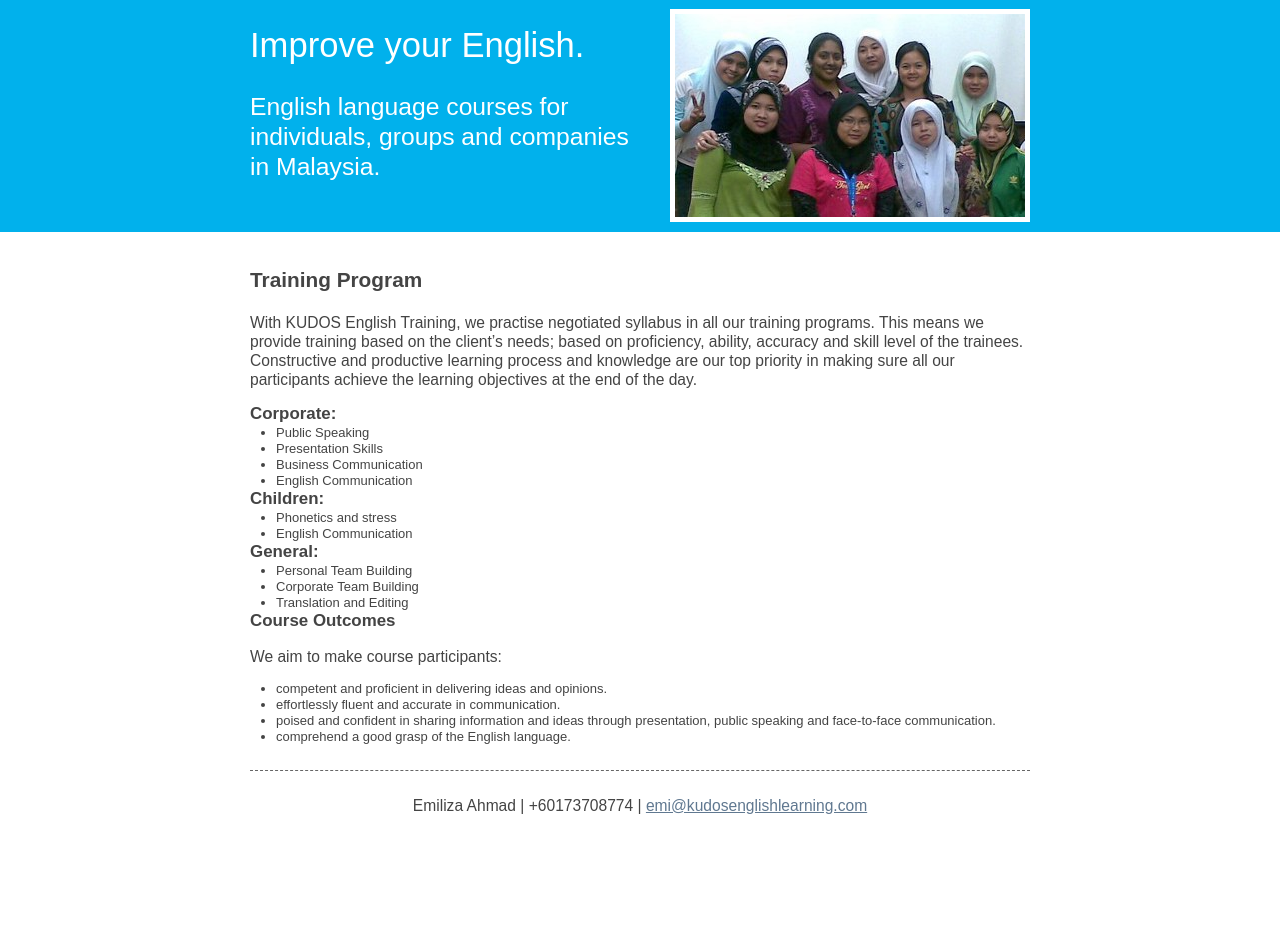
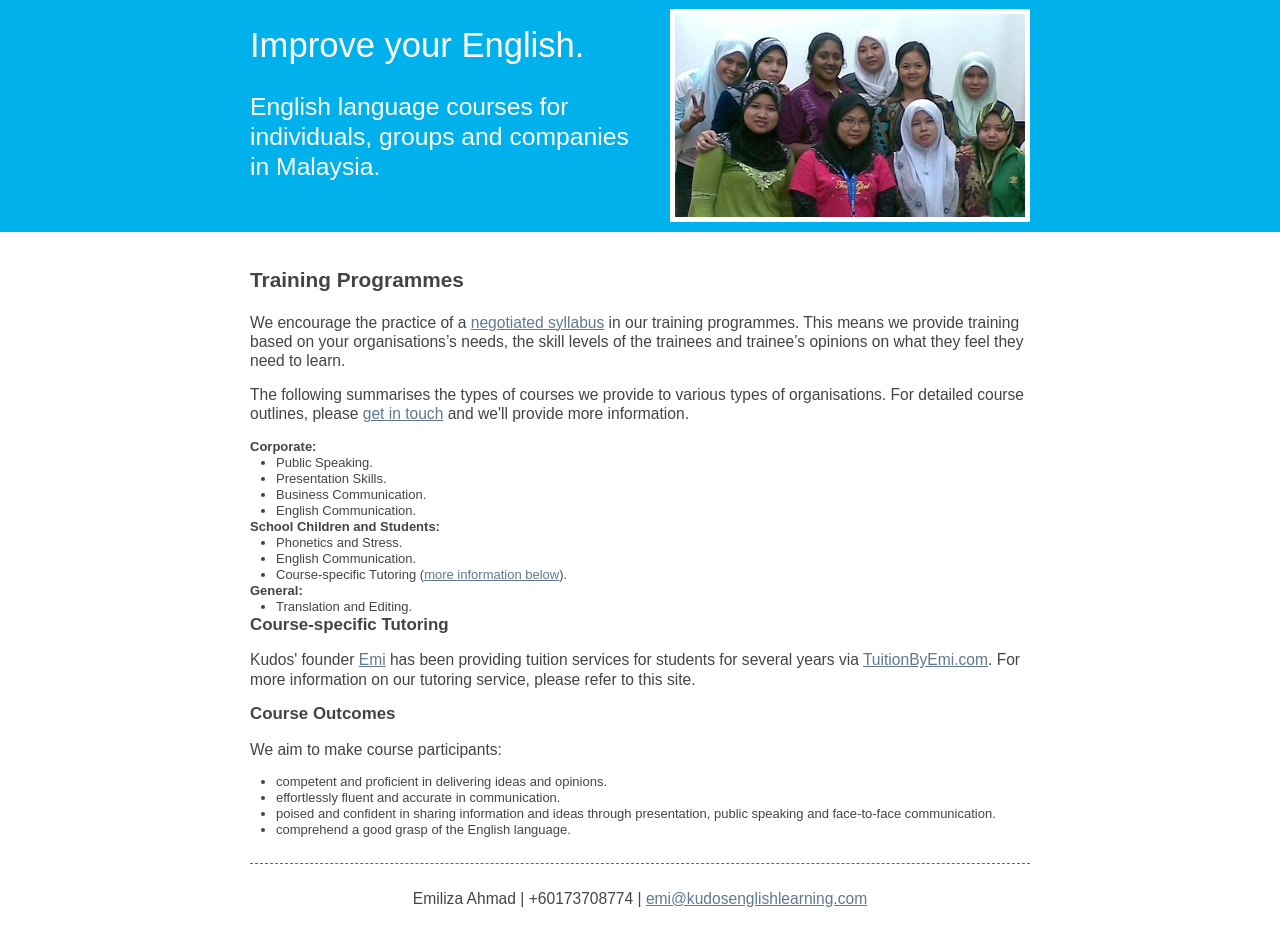
Before and after one commit to calumhalcrow/kudosenglishlearning, a Python web app: template templates/training-programmes.html in a window 1280 px wide. Shown: the part 101-1034 px from the top of the page. Before the commit the page ends 915 px from the top, so only its background shows below. Run offline with Jinja, Linux system fonts and the light colour scheme; the template is opened without the code that fills it, so the values that code supplies are empty.

Commit message:
Re-vamped Training Programmes content.

```diff
--- a/templates/training-programmes.html
+++ b/templates/training-programmes.html
@@ -1,25 +1,30 @@
 {% extends "base.html" %}
 {% block content %}
-<h1>Training Program</h1>
-<p>With KUDOS English Training, we practise negotiated syllabus in all our training programs. This means we provide training based on the client’s needs; based on proficiency, ability, accuracy and skill level of the trainees. Constructive and productive learning process and knowledge are our top priority in making sure all our participants achieve the learning objectives at the end of the day.</p>
-<h2>Corporate:</h2>
+<h1>Training Programmes</h1>
+<p>We encourage the practice of a <a href="http://www.onestopenglish.com/support/methodology/teaching-approaches/teaching-approaches-the-negotiated-syllabus/146497.article">negotiated syllabus</a> in our training programmes. This means we provide training based on your organisations&rsquo;s needs, the skill levels of the trainees and trainee&rsquo;s opinions on what they feel they need to learn.</p>
+<p>The following summarises the types of courses we provide to various types of organisations. For detailed course outlines, please <a href="#contact">get in touch</a> and we'll provide more information.</p>
+<h3>Corporate:</h3>
 <ul>
-    <li>Public Speaking</li>
-    <li>Presentation Skills</li>
-    <li>Business Communication</li>
-    <li>English Communication</li>
+    <li>Public Speaking.</li>
+    <li>Presentation Skills.</li>
+    <li>Business Communication.</li>
+    <li>English Communication.</li>
 </ul>
-<h2>Children:</h2>
+<h3>School Children and Students:</h3>
 <ul>
-    <li>Phonetics and stress</li>
-    <li>English Communication</li>
+    <li>Phonetics and Stress.</li>
+    <li>English Communication.</li>
+    <li>Course-specific Tutoring (<a href="#tuition-by-emi">more information below</a>).</li>
 </ul>
-<h2>General:</h2>
+<h3>General:</h3>
 <ul>
-    <li>Personal Team Building</li>
-    <li>Corporate Team Building</li>
-    <li>Translation and Editing</li>
+    <li>Translation and Editing.</li>
 </ul>
+
+<a name="tuition-by-emi"></a>
+<h2>Course-specific Tutoring</h2>
+<p>Kudos' founder <a href="/trainers-profile">Emi</a> has been providing tuition services for students for several years via <a href="http://tuitionbyemi.com/">TuitionByEmi.com</a>. For more information on our tutoring service, please refer to this site.</p>
+
 <h2>Course Outcomes</h2>
 <p>We aim to make course participants:</p>
 <ul>
```
